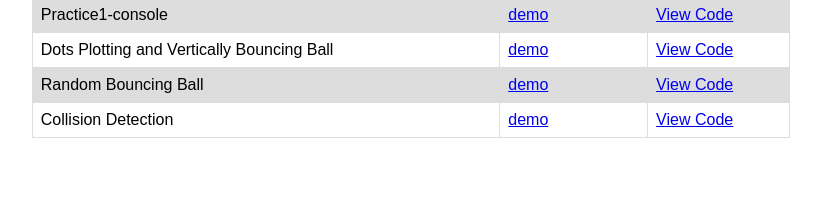
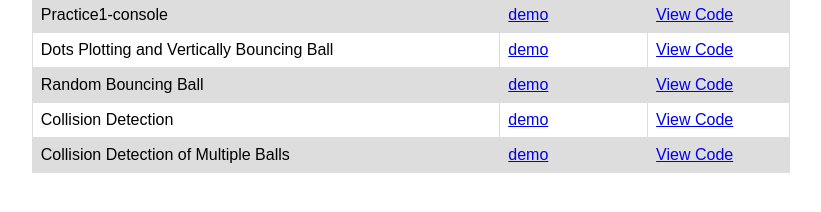
Before and after one commit to ZisanAalam/JS-Practice, a plain HTML site: page index.html in a window 1280 px wide. Shown: the part 118-330 px from the top of the page, without its empty margins (229-1050 px from the left). Drawn offline with Linux system fonts and the light colour scheme.

Commit message:
link added

```diff
--- a/index.html
+++ b/index.html
@@ -41,6 +41,12 @@
                 <td><a href="https://zisanaalam.github.io/JS-Practice/Collision-Detection/">demo</a></td>
                 <td><a href="https://github.com/ZisanAalam/JS-Practice/tree/main/Collision-Detection">View Code</a></td>
             </tr>
+
+            <tr>
+                <td>Collision Detection of Multiple Balls</td>
+                <td><a href="https://zisanaalam.github.io/JS-Practice/Bouncing-Balls-Collision-Detection/">demo</a></td>
+                <td><a href="https://github.com/ZisanAalam/JS-Practice/tree/main/Bouncing-Balls-Collision-Detection">View Code</a></td>
+            </tr>
         </table>
 
     </div>
```
